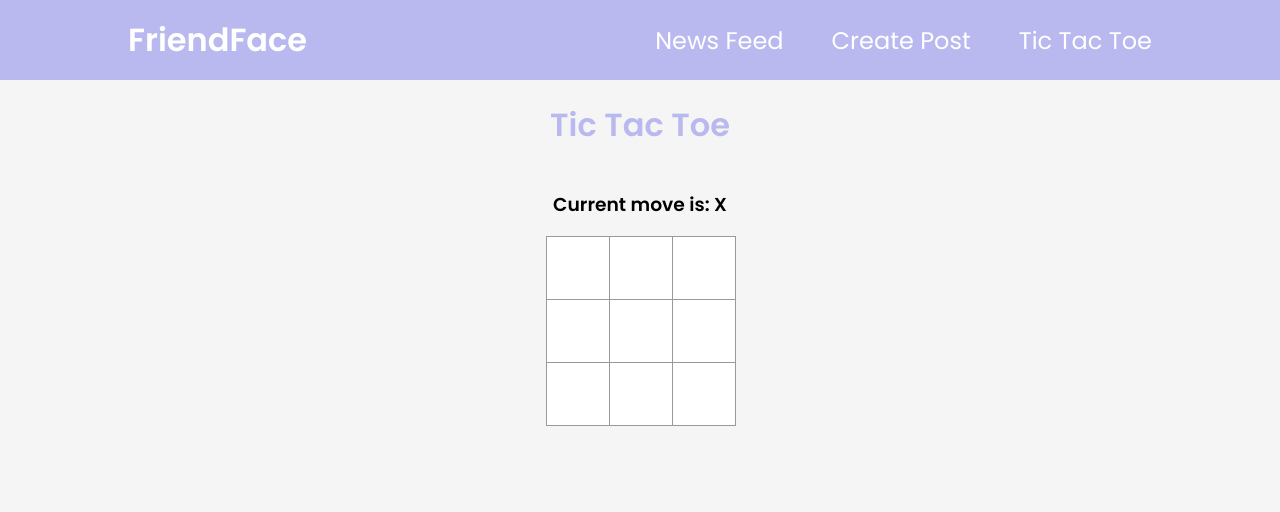
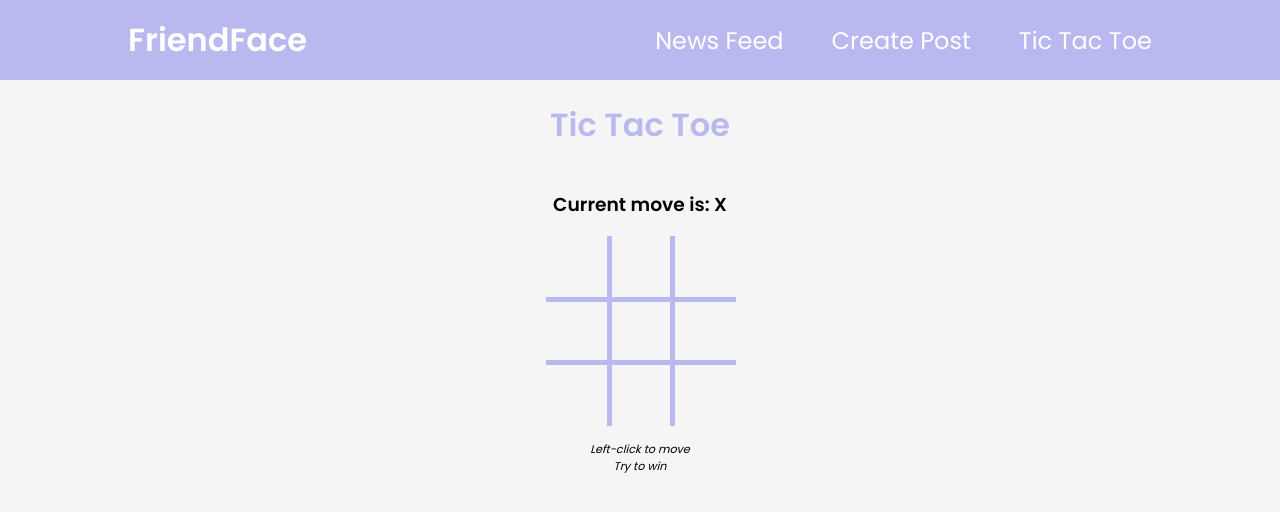
Before and after one commit to lbayliss-scottlogic/friendface-react, a React (Create React App) app: page /tic-tac-toe in a window 1280 px wide. Shown: the top 512 px of the page. Built offline with nearby package versions, Linux system fonts and the light colour scheme.

Commit message:
refactor, css and more logic

```diff
--- /dev/null
+++ b/src/components/elements/Backdrop.js
@@ -0,0 +1,7 @@
+import classes from './Backdrop.module.css';
+
+function Backdrop(props) {
+    return <div className={classes.backdrop}/>;
+}
+
+export default Backdrop;
--- /dev/null
+++ b/src/components/elements/Backdrop.module.css
@@ -0,0 +1,9 @@
+.backdrop {
+  position: fixed;
+  z-index: 1;
+  background-color: rgba(0, 0, 0, 0.5);
+  width: 100%;
+  height: 100%;
+  top: 0;
+  left: 0;
+}
--- /dev/null
+++ b/src/components/elements/Modal.js
@@ -0,0 +1,18 @@
+import classes from './Modal.module.css';
+
+function Modal(props) {
+    function cancelHandler() {
+      props.onCancel();
+    }
+
+    return (
+      <div className={classes.modal}>
+        <p>Winner is {props.winner}!</p>
+        <button className={classes.restartBtn} onClick={cancelHandler}>
+          Restart
+        </button>
+      </div>
+    );
+  }
+
+  export default Modal;
--- /dev/null
+++ b/src/components/elements/Modal.module.css
@@ -0,0 +1,25 @@
+.modal {
+  box-shadow: 0 1px 4px rgba(0, 0, 0, 0.2);
+  border-radius: 5px;
+  background-color: white;
+  color: rgb(185, 185, 240);
+  padding: 1rem;
+  text-align: center;
+  width: 10rem;
+  position: fixed;
+  top: 50%;
+  z-index: 10;
+}
+
+.restartBtn {
+    background-color: transparent;
+    border: 2px solid rgb(185, 185, 240);
+    border-radius: 5px;
+    color: rgb(185, 185, 240);
+    cursor: pointer;
+    padding: 0.5rem;
+}
+
+.restartBtn:hover {
+    background-color: rgb(245, 244, 244);
+}
--- a/src/components/tic-tac-toe/Board.js
+++ b/src/components/tic-tac-toe/Board.js
@@ -1,10 +1,13 @@
 import Square from "./Square";
+import Backdrop from '../elements/Backdrop';
+import Modal from '../elements/Modal';
 import classes from "./Board.module.css";
-import { useState, useRef } from "react";
+import { useState } from "react";
 
 function Board(props) {
   let [currMove, setNextMove] = useState('X');
   let [gameState, setGameState] = useState('Current move is: ');
+  let [winnerSet, setWinner] = useState(false);
 
   function switchPlayer() {
     currMove === "O" || currMove == null ? setNextMove("X") : setNextMove("O");
@@ -18,29 +21,39 @@ function Board(props) {
     }
   }
 
-  function announceWinner(winner) {
+  function announceWinner() {
     setNextMove(switchPlayer());
     setGameState('Winner is: ');
+    setWinner(true);
+  }
+
+  function closeBackdrop() {
+    setWinner(false);
+    // TODO: React version of this JS implementation
+    window.location.reload(false);
   }
 
   return (
     <div className={classes.board}>
+      {winnerSet && <Modal onCancel={closeBackdrop} winner={currMove}/>}
+      {winnerSet && <Backdrop onCancel={closeBackdrop} winner={currMove}/>}
       <h3>{gameState} {currMove}</h3>
       <div className={classes.boardRow}>
-        <Square currMove={currMove} switchPlayer={switchPlayer} logProgress={logProgress} square={0} />
-        <Square currMove={currMove} switchPlayer={switchPlayer} logProgress={logProgress} square={1} />
-        <Square currMove={currMove} switchPlayer={switchPlayer} logProgress={logProgress} square={2} />
+        <Square position={'topLeft'} currMove={currMove} switchPlayer={switchPlayer} logProgress={logProgress} square={0} />
+        <Square position={'topMiddle'} currMove={currMove} switchPlayer={switchPlayer} logProgress={logProgress} square={1} />
+        <Square position={'topRight'} currMove={currMove} switchPlayer={switchPlayer} logProgress={logProgress} square={2} />
       </div>
       <div className={classes.boardRow}>
-        <Square currMove={currMove} switchPlayer={switchPlayer} logProgress={logProgress} square={3} />
+        <Square position={'middleLeft'} currMove={currMove} switchPlayer={switchPlayer} logProgress={logProgress} square={3} />
         <Square currMove={currMove} switchPlayer={switchPlayer} logProgress={logProgress} square={4} />
-        <Square currMove={currMove} switchPlayer={switchPlayer} logProgress={logProgress} square={5} />
+        <Square position={'middleRight'} currMove={currMove} switchPlayer={switchPlayer} logProgress={logProgress} square={5} />
       </div>
       <div className={classes.boardRow}>
-        <Square currMove={currMove} switchPlayer={switchPlayer} logProgress={logProgress} square={6} />
-        <Square currMove={currMove} switchPlayer={switchPlayer} logProgress={logProgress} square={7} />
-        <Square currMove={currMove} switchPlayer={switchPlayer} logProgress={logProgress} square={8} />
+        <Square position={'bottomLeft'} currMove={currMove} switchPlayer={switchPlayer} logProgress={logProgress} square={6} />
+        <Square position={'bottomMiddle'} currMove={currMove} switchPlayer={switchPlayer} logProgress={logProgress} square={7} />
+        <Square position={'bottomRight'} currMove={currMove} switchPlayer={switchPlayer} logProgress={logProgress} square={8} />
       </div>
+      <span className={classes.howTo}>Left-click to move<br/>Try to win</span>
     </div>
   );
 }
--- a/src/components/tic-tac-toe/Board.module.css
+++ b/src/components/tic-tac-toe/Board.module.css
@@ -5,7 +5,14 @@
 }
 
 .board {
-    align-items: center;
-    display: flex;
-    flex-direction: column;
+  align-items: center;
+  display: flex;
+  flex-direction: column;
 }
+
+.howTo {
+  font-size: 0.7rem;
+  font-style: italic;
+  padding-top: 15px;
+  text-align: center;
+}
--- a/src/components/tic-tac-toe/Game.js
+++ b/src/components/tic-tac-toe/Game.js
@@ -1,6 +1,9 @@
 import Board from "./Board";
 
 function Game() {
+  const emptyGame = [" ", " ", " ", " ", " ", " ", " ", " ", " "];
+  let gameProgress = emptyGame;
+
   function calculateWinner(gameProgress) {
     const winningLines = [
       [0, 1, 2],
@@ -14,17 +17,22 @@ function Game() {
     ];
 
     for (let i = 0; i < winningLines.length; i++) {
-        const [a, b, c] = winningLines[i];
-        if (gameProgress[a] != ' ' && gameProgress[a] && gameProgress[a] == gameProgress[b] && gameProgress[a] == gameProgress[c]) {
-            return true
-        }
+      const [a, b, c] = winningLines[i];
+      if (
+        gameProgress[a] !== " " &&
+        gameProgress[a] &&
+        gameProgress[a] === gameProgress[b] &&
+        gameProgress[a] === gameProgress[c]
+      ) {
+        return true;
+      }
     }
-    return false
+    return false;
   }
 
-  let gameProgress = [" ", " ", " ", " ", " ", " ", " ", " ", " "];
-
-  return <Board gameProgress={gameProgress} calculateWinner={calculateWinner}/>;
+  return (
+    <Board gameProgress={gameProgress} calculateWinner={calculateWinner} />
+  );
 }
 
 export default Game;
--- a/src/components/tic-tac-toe/Square.js
+++ b/src/components/tic-tac-toe/Square.js
@@ -11,7 +11,7 @@ function Square(props) {
   }
 
   return (
-    <button className={classes.square} onClick={renderMove}>
+    <button className={`${classes.square} ${classes[props.position]}`} onClick={renderMove}>
       {move}
     </button>
   );
--- a/src/components/tic-tac-toe/Square.module.css
+++ b/src/components/tic-tac-toe/Square.module.css
@@ -1,6 +1,8 @@
 .square {
-    background: #fff;
-    border: 1px solid #999;
+  background: transparent;
+  border: 3px solid rgb(185, 185, 240);
+  cursor: pointer;
+  color: rgb(185, 185, 240);
   float: left;
   font-size: 3rem;
   font-weight: bold;
@@ -12,3 +14,39 @@
   text-align: center;
   width: 4rem;
 }
+
+.topLeft {
+  border-left: none;
+  border-top: none;
+}
+
+.topMiddle {
+  border-top: none;
+}
+
+.topRight {
+  border-right: none;
+  border-top: none;
+}
+
+.middleLeft {
+  border-left: none;
+}
+
+.middleRight {
+  border-right: none;
+}
+
+.bottomLeft {
+  border-left: none;
+  border-bottom: none;
+}
+
+.bottomMiddle {
+  border-bottom: none;
+}
+
+.bottomRight {
+  border-bottom: none;
+  border-right: none;
+}
```
Also changed, not shown: src/index.js (line endings or trailing spaces). Lines whose indentation alone changed are shown as unchanged.
